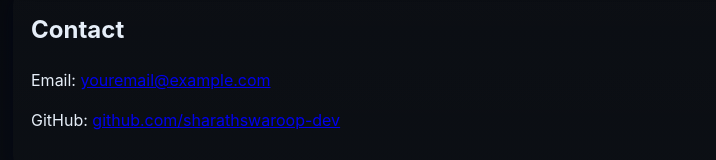
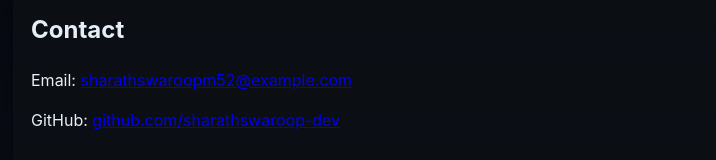
Before and after one commit to sharathswaroop-dev/portfolio-website, a plain HTML site: page index.html in a window 1280 px wide. Shown: the part 1217-1377 px from the top of the page, without its empty margins (177-893 px from the left). Drawn offline with Linux system fonts and the light colour scheme.

Commit message:
Update index.html

```diff
--- a/index.html
+++ b/index.html
@@ -68,7 +68,7 @@
 
     <section id="contact" class="card">
       <h2>Contact</h2>
-      <p>Email: <a href="mailto:youremail@example.com">youremail@example.com</a></p>
+      <p>Email: <a href="mailto:youremail@example.com">sharathswaroopm52@example.com</a></p>
       <p>GitHub: <a href="https://github.com/sharathswaroop-dev" target="_blank">github.com/sharathswaroop-dev</a></p>
     </section>
   </main>
```
